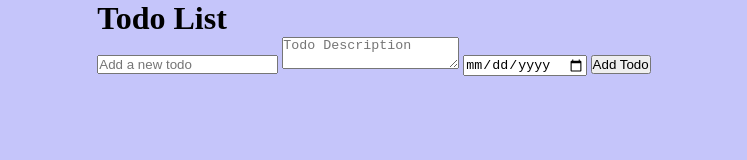
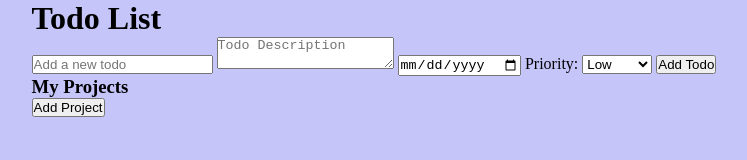
Before and after one commit to MattFLPe/todolist-app, a website: page dist/index.html in a window 1280 px wide. Shown: the whole page, without its empty margins (266-1013 px from the left). Drawn offline with Linux system fonts and the light colour scheme.

Commit message:
Create new elements

```diff
--- a/dist/index.html
+++ b/dist/index.html
@@ -9,11 +9,19 @@
 <body>
     <div class="todoContainer">
         <h1>Todo List</h1>
-        <input type="text" class="newTodo" placeholder="Add a new todo">
+        <input type="text" class="newTodoTitle" placeholder="Add a new todo">
         <textarea class="newTodoDescription" placeholder="Todo Description"></textarea>
         <input type="date" class="newTodoDueDate">
+        <label for="newTodoPriority">Priority:</label>
+        <select class="newTodoPriority">
+            <option value="low">Low</option>
+            <option value="medium">Medium</option>
+            <option value="high">High</option>
+        </select>
         <button class="buttonAddTodo">Add Todo</button>
         <ul id="todoList"></ul>
+        <h3>My Projects</h3>
+        <button class="buttonAddProject">Add Project</button>
     </div>
 </body>
 <script src="./index.bundle.js"></script>
```
